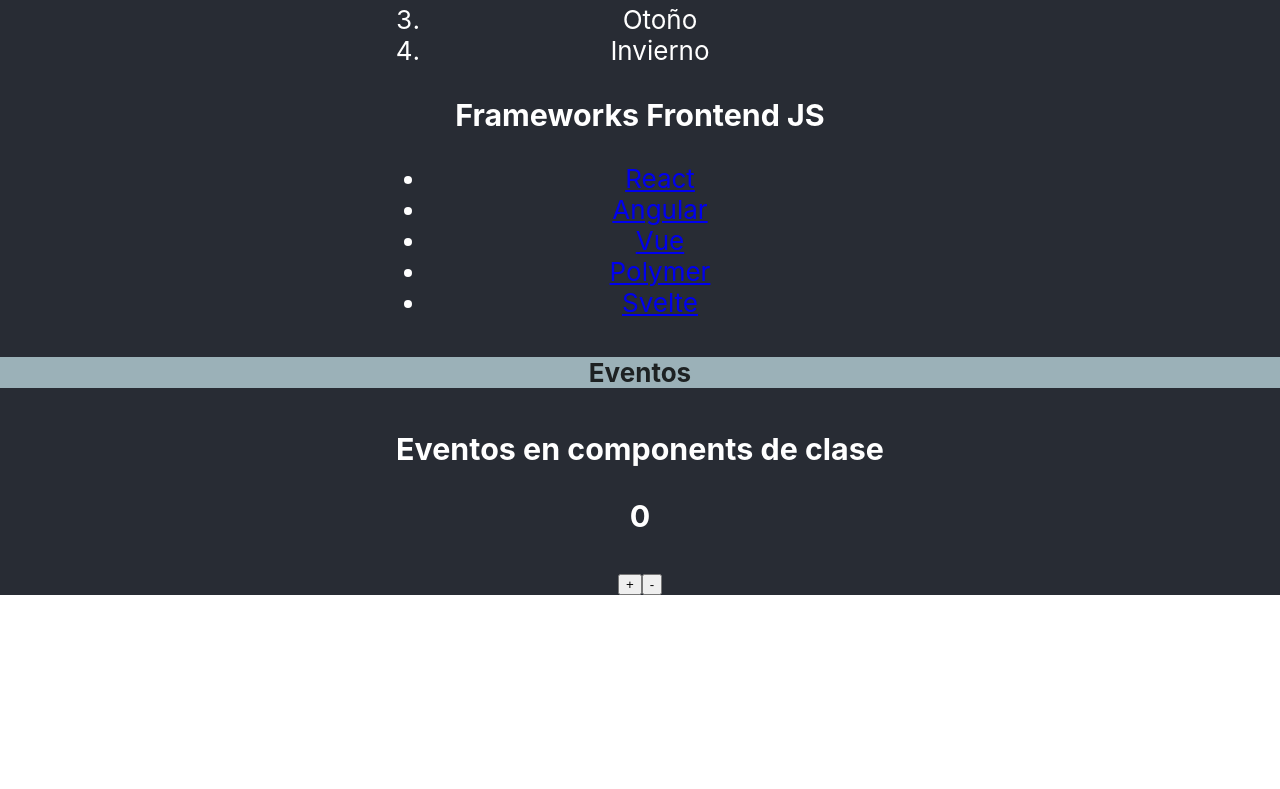
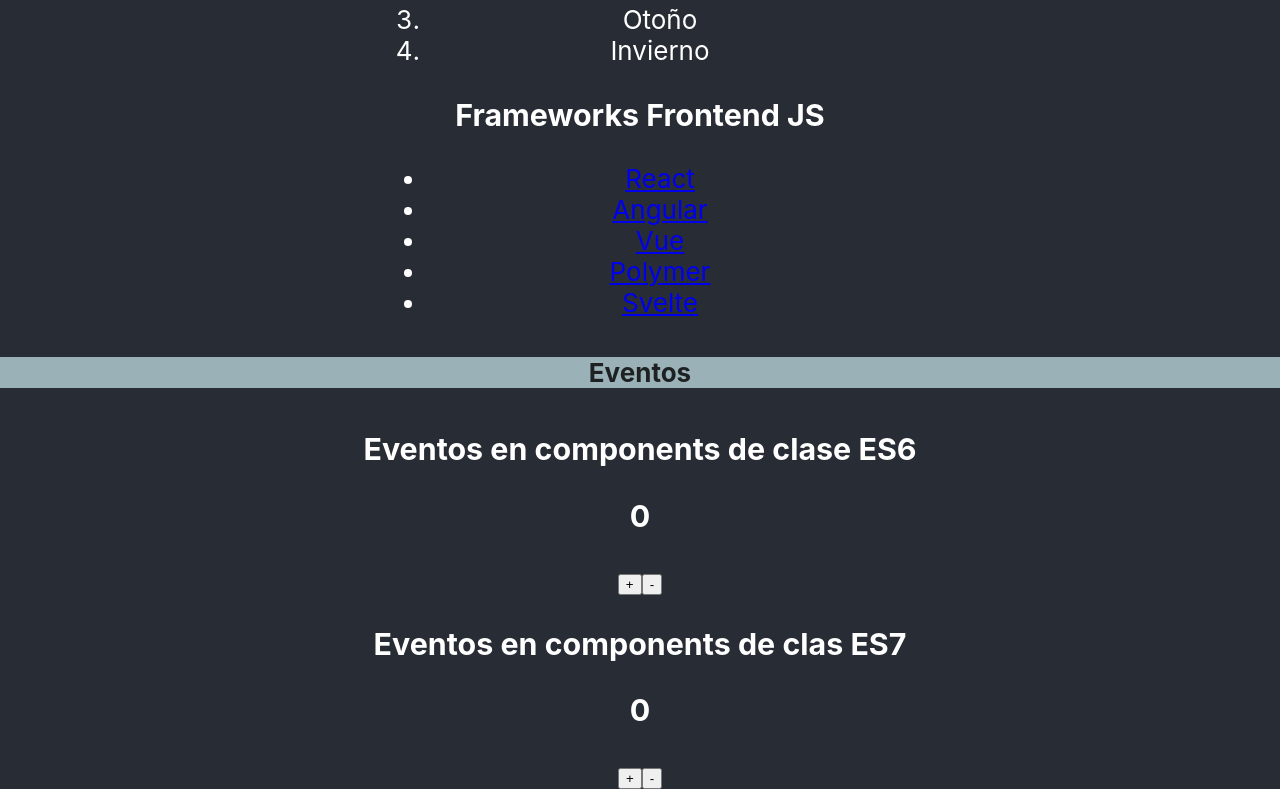
Before and after one commit to roman-bgonz/react-projects, a React (Create React App) app in the folder react-basicos/: page / in a window 1280 px wide. Shown: the part 1596-2385 px from the top of the page. Before the commit the page ends 2191 px from the top, so only its background shows below. Built offline with nearby package versions, Linux system fonts and the light colour scheme.

Commit message:
Eventos y property initializers

```diff
--- a/react-basicos/src/App.js
+++ b/react-basicos/src/App.js
@@ -6,7 +6,7 @@
 import Estado from "./components/Estado";
 import RenderizadoCondicional from "./components/RenderizadoCondicional";
 import RenderizadoElementos from "./components/RenderizadoElementos";
-import Eventos from "./components/Eventos";
+import { EventosES6, EventosES7 } from "./components/Eventos";
 
 function App() {
   return (
@@ -41,7 +41,8 @@
         <RenderizadoElementos />
 
         <hr className="hr-text" data-content="Eventos" />
-        <Eventos />
+        <EventosES6 />
+        <EventosES7 />
       </header>
     </div>
   );
--- a/react-basicos/src/components/Eventos.js
+++ b/react-basicos/src/components/Eventos.js
@@ -1,6 +1,6 @@
 import React, { Component } from "react";
 
-export default class Eventos extends Component {
+export class EventosES6 extends Component {
   constructor(props) {
     super(props);
     this.state = {
@@ -26,7 +26,7 @@
   render() {
     return (
       <div>
-        <h3>Eventos en components de clase</h3>
+        <h3>Eventos en components de clase ES6</h3>
         <h3>{this.state.contador}</h3>
         <nav>
           <button onClick={this.sumar}>+</button>
@@ -36,3 +36,34 @@
     );
   }
 }
+
+export class EventosES7 extends Component {
+  state = {
+    contador: 0,
+  };
+
+  sumar = (e) => {
+    this.setState({
+      contador: this.state.contador + 1,
+    });
+  };
+
+  restar = (e) => {
+    this.setState({
+      contador: this.state.contador - 1,
+    });
+  };
+
+  render() {
+    return (
+      <div>
+        <h3>Eventos en components de clas ES7</h3>
+        <h3>{this.state.contador}</h3>
+        <nav>
+          <button onClick={this.sumar}>+</button>
+          <button onClick={this.restar}>-</button>
+        </nav>
+      </div>
+    );
+  }
+}
```
Also changed, not shown: react-basicos/Notas.txt.
